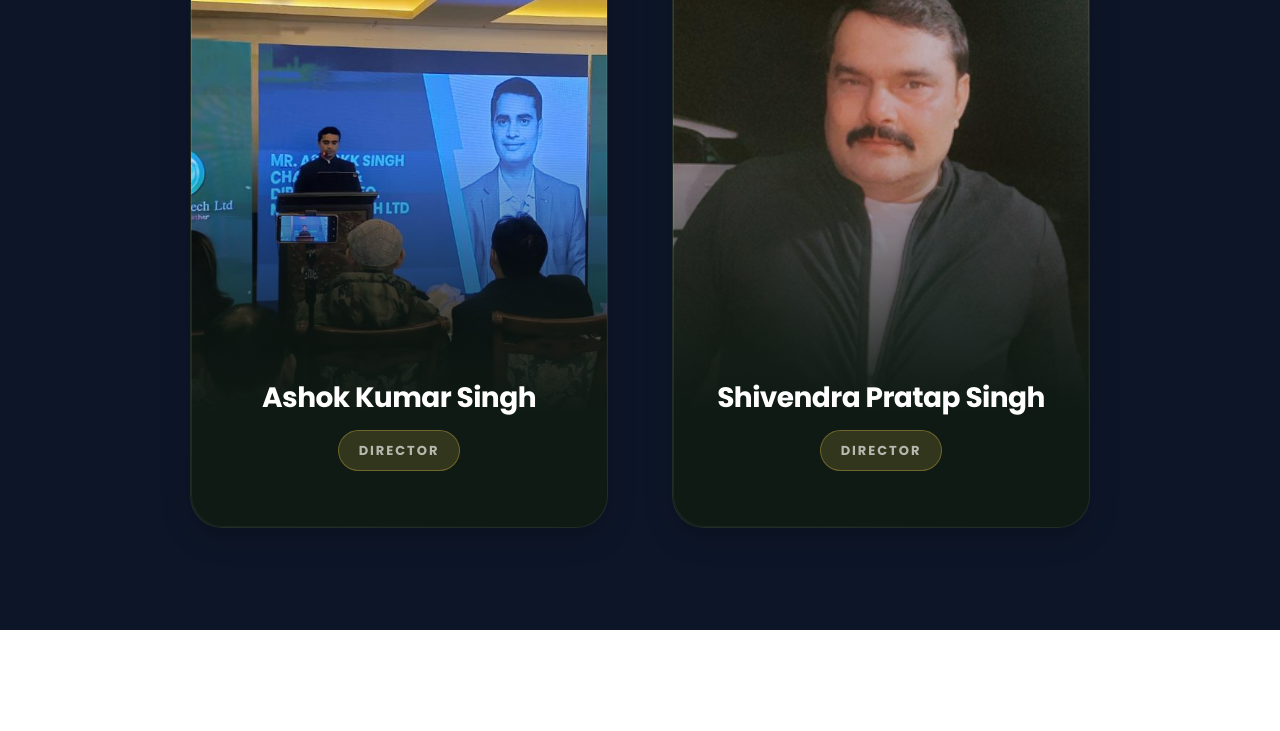
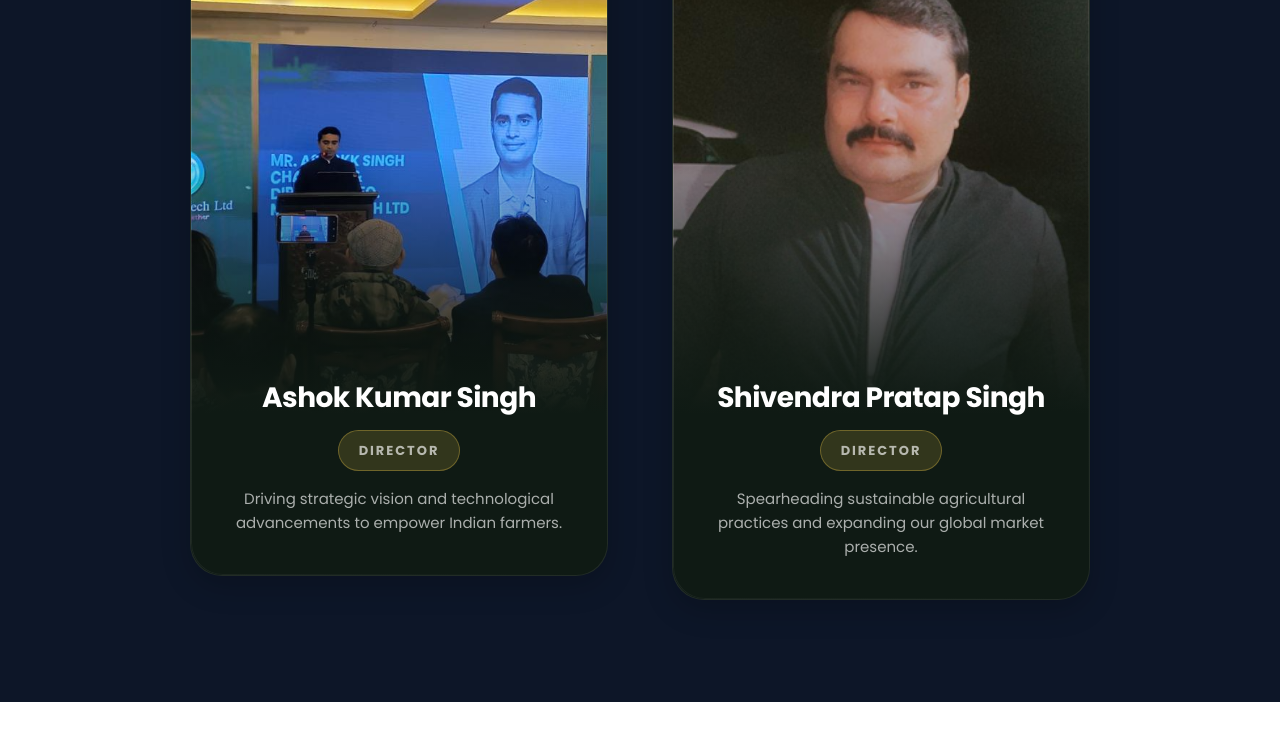
Before and after one commit to vaibhav210603/agronica-seeds, a Next.js app: page /about in a window 1280 px wide. Shown: the part 4390-5121 px from the top of the page. Built offline with nearby package versions, Linux system fonts and the light colour scheme.

Commit message:
Add director bios to About Us page

```diff
--- a/src/app/about/page.js
+++ b/src/app/about/page.js
@@ -320,6 +320,7 @@ export default function AboutPage() {
                 <div className={styles.directorContent}>
                   <h3>Ashok Kumar Singh</h3>
                   <p className={styles.directorTitle}>Director</p>
+                  <p className={styles.directorBio}>Driving strategic vision and technological advancements to empower Indian farmers.</p>
                 </div>
               </div>
             </AnimatedSection>
@@ -339,6 +340,7 @@ export default function AboutPage() {
                 <div className={styles.directorContent}>
                   <h3>Shivendra Pratap Singh</h3>
                   <p className={styles.directorTitle}>Director</p>
+                  <p className={styles.directorBio}>Spearheading sustainable agricultural practices and expanding our global market presence.</p>
                 </div>
               </div>
             </AnimatedSection>
```
